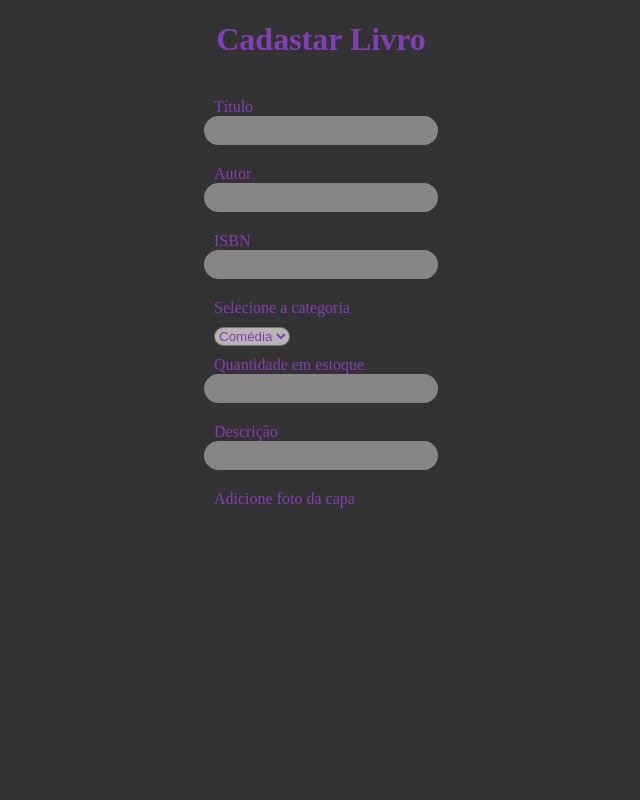
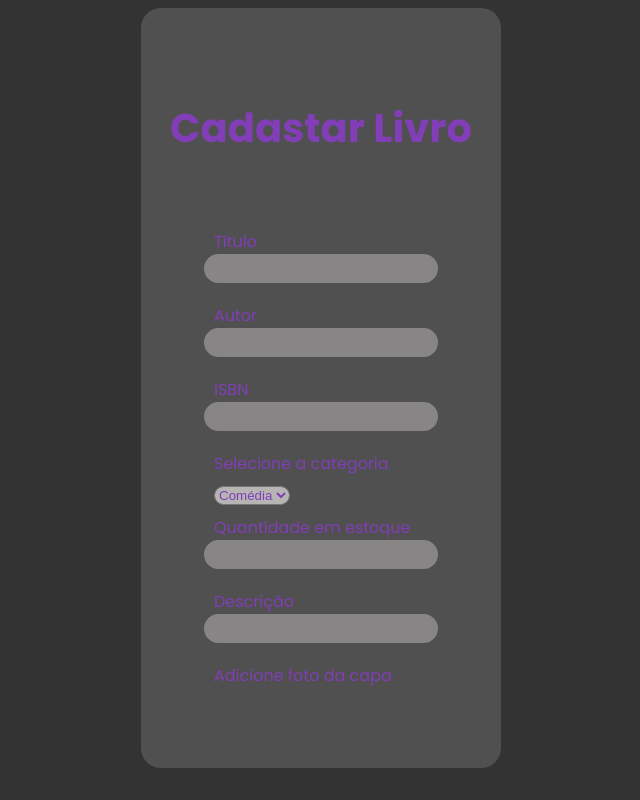
Before and after one commit to raphavits/bookshop, a plain HTML site: page registerBookScreen/registerBook.html in a window 1280 px wide. Shown: the whole page, without its empty margins (319-959 px from the left). Drawn offline with Linux system fonts and the light colour scheme.

Commit message:
atualizao simples do css registro de livro

```diff
--- a/registerBookScreen/registerBook.html
+++ b/registerBookScreen/registerBook.html
@@ -9,6 +9,7 @@
 </head>
 
 <body>
+    <div class="prr">
             <div class="container">
                 <h1 class="titulo-principal">Cadastar Livro</h1>
 
@@ -35,6 +36,8 @@
                 </div>
 
             </div>
+    </div>
+
 </body>
 
 </html>
--- a/registerBookScreen/style/style.css
+++ b/registerBookScreen/style/style.css
@@ -1,3 +1,7 @@
+@import url('https://fonts.googleapis.com/css2?family=Poppins:ital,wght@0,100;0,200;0,300;0,400;0,500;0,600;0,700;0,800;0,900;1,100;1,200;1,300;1,400;1,500;1,600;1,700;1,800;1,900&display=swap');
+
+
+
 body{
     background-color: #333333;
 }
@@ -6,6 +10,10 @@ body{
     color: #813EB6;
     display: flex;
     justify-content: center;
+    margin-top: 10px;
+    font-family: "Poppins", sans-serif;
+    font-size: 40px;
+    white-space: nowrap;
 }
 
 .bloco2{
@@ -39,3 +47,33 @@ select {
     cursor: pointer;
     margin: 10px;
 }
+
+.naosei {
+    margin-top: 20px;
+}
+
+.container{
+    font-family: "Poppins", sans-serif;
+    font-weight: 400;
+    font-style: normal;
+
+
+
+}
+
+.prr {
+    background-color: #505050;
+    width: 300px;
+    height: 700px;
+    margin: 30px;
+    padding: 30px;
+    display: flex;
+    justify-content: center;
+    align-items: center;
+    border-radius: 20px;
+    display: flex;
+    margin: auto;
+
+
+
+}
```
Lines whose indentation alone changed are shown as unchanged.
